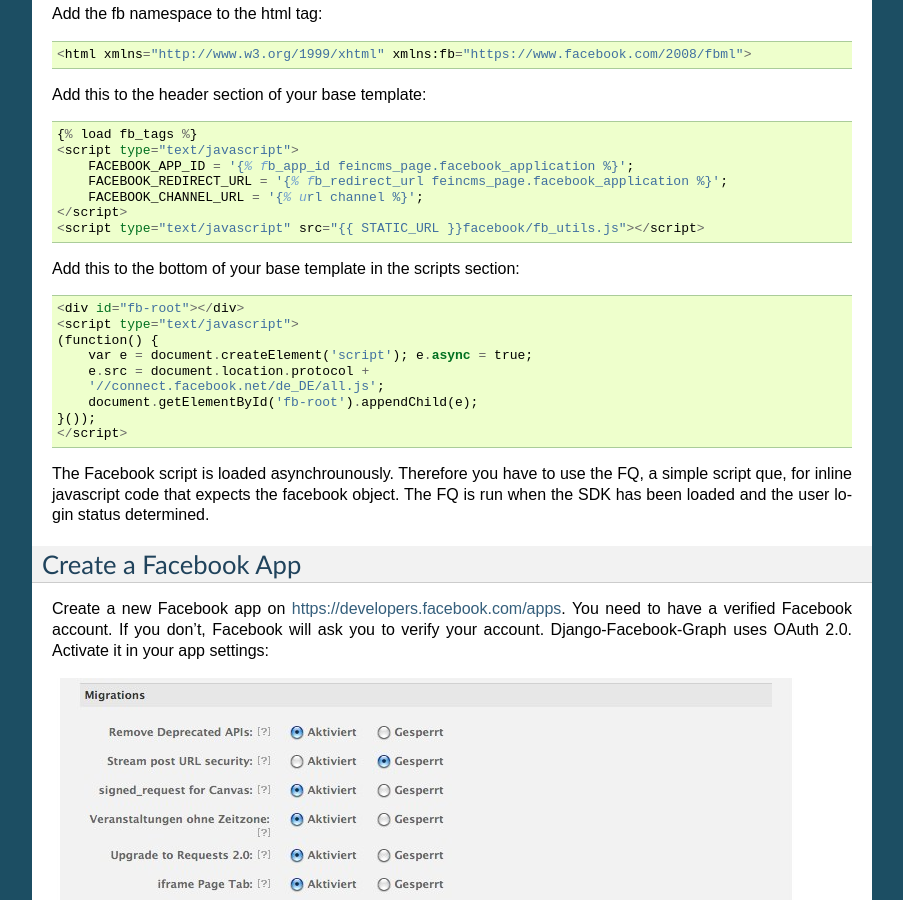
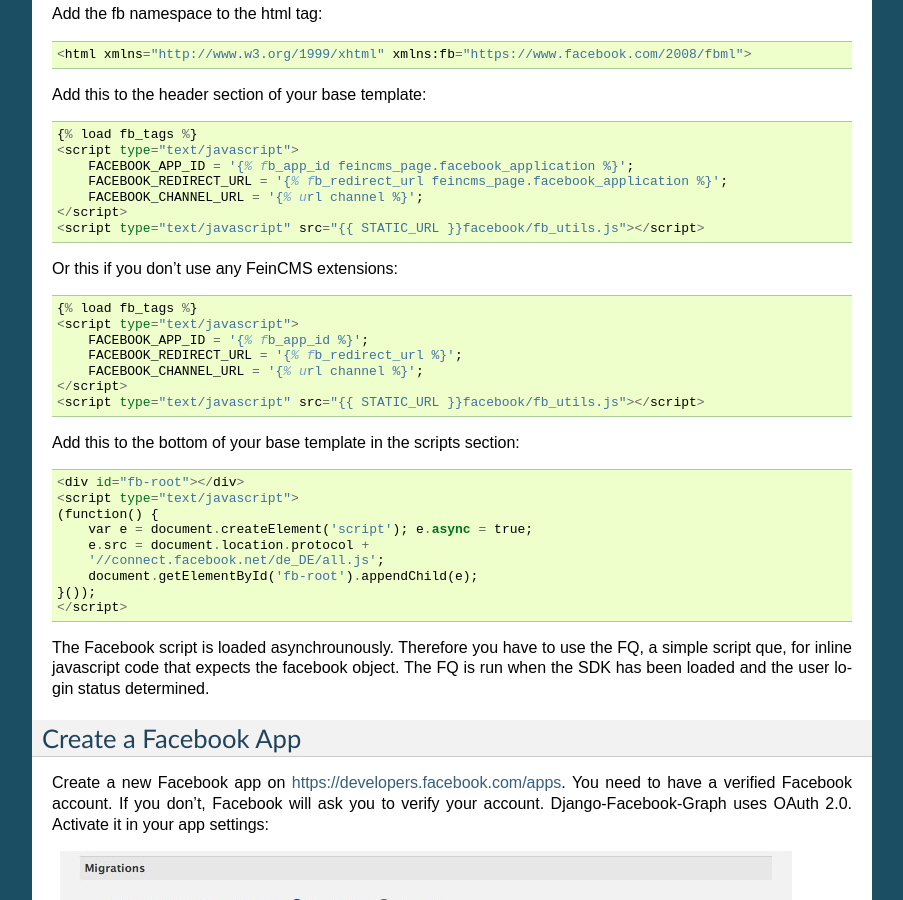
Before and after one commit to feinheit/django-facebook-graph, a Sphinx documentation site: the page built from docs/installation.rst, in a window 1280 px wide and 900 px high, scrolled down 1143 px. Shown: the whole window, without its empty margins (198-1101 px from the left). Built offline with Sphinx 7.4.7, drawn with Linux system fonts in a browser that asks for light colours.

Commit message:
Move installation instructions to a single place

```diff
--- a/docs/installation.rst
+++ b/docs/installation.rst
@@ -77,6 +77,15 @@
     </script>
     <script type="text/javascript" src="{{ STATIC_URL }}facebook/fb_utils.js"></script>
 
+Or this if you don't use any FeinCMS extensions::
+
+    {% load fb_tags %}
+    <script type="text/javascript">
+        FACEBOOK_APP_ID = '{% fb_app_id %}';
+        FACEBOOK_REDIRECT_URL = '{% fb_redirect_url %}';
+        FACEBOOK_CHANNEL_URL = '{% url channel %}';
+    </script>
+    <script type="text/javascript" src="{{ STATIC_URL }}facebook/fb_utils.js"></script>
 
 Add this to the bottom of your base template in the scripts section::
 
```
Also changed, not shown: facebook/static/facebook/fb_utils.js (+3 -24 lines).
